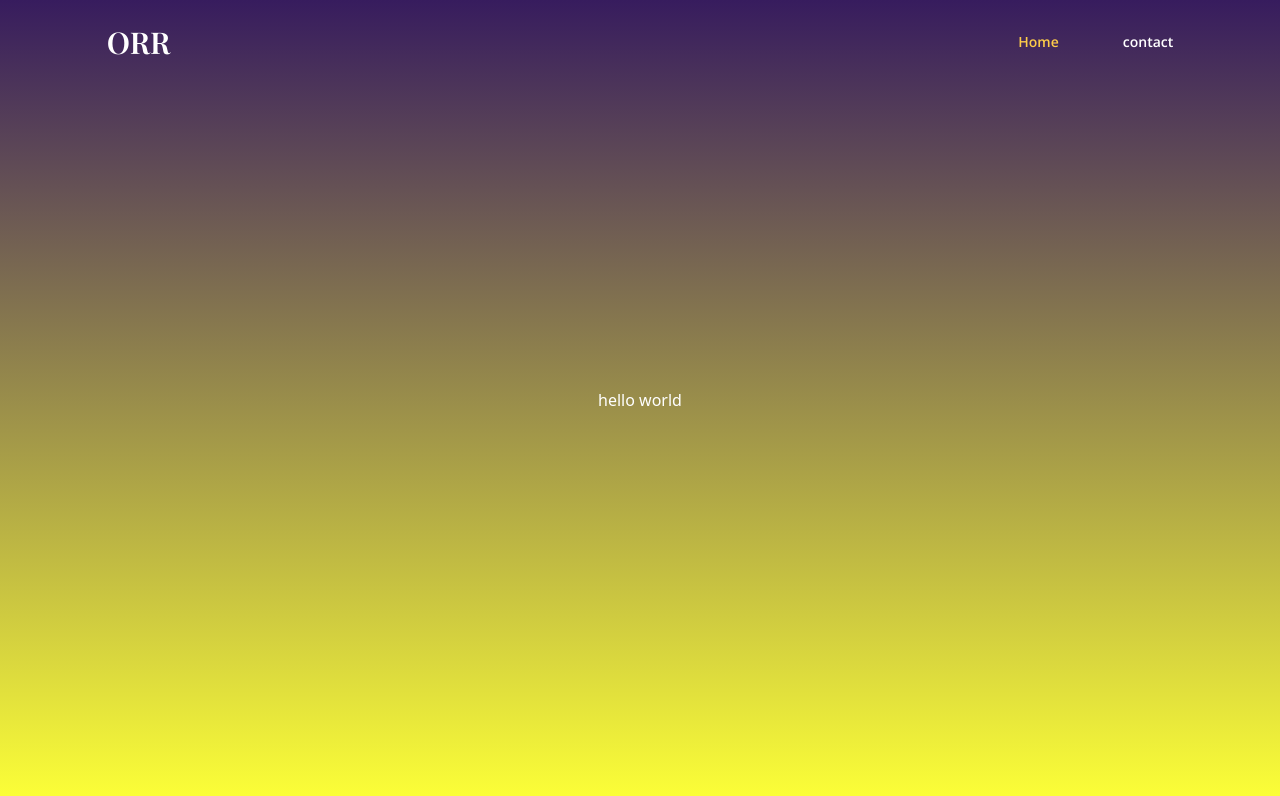
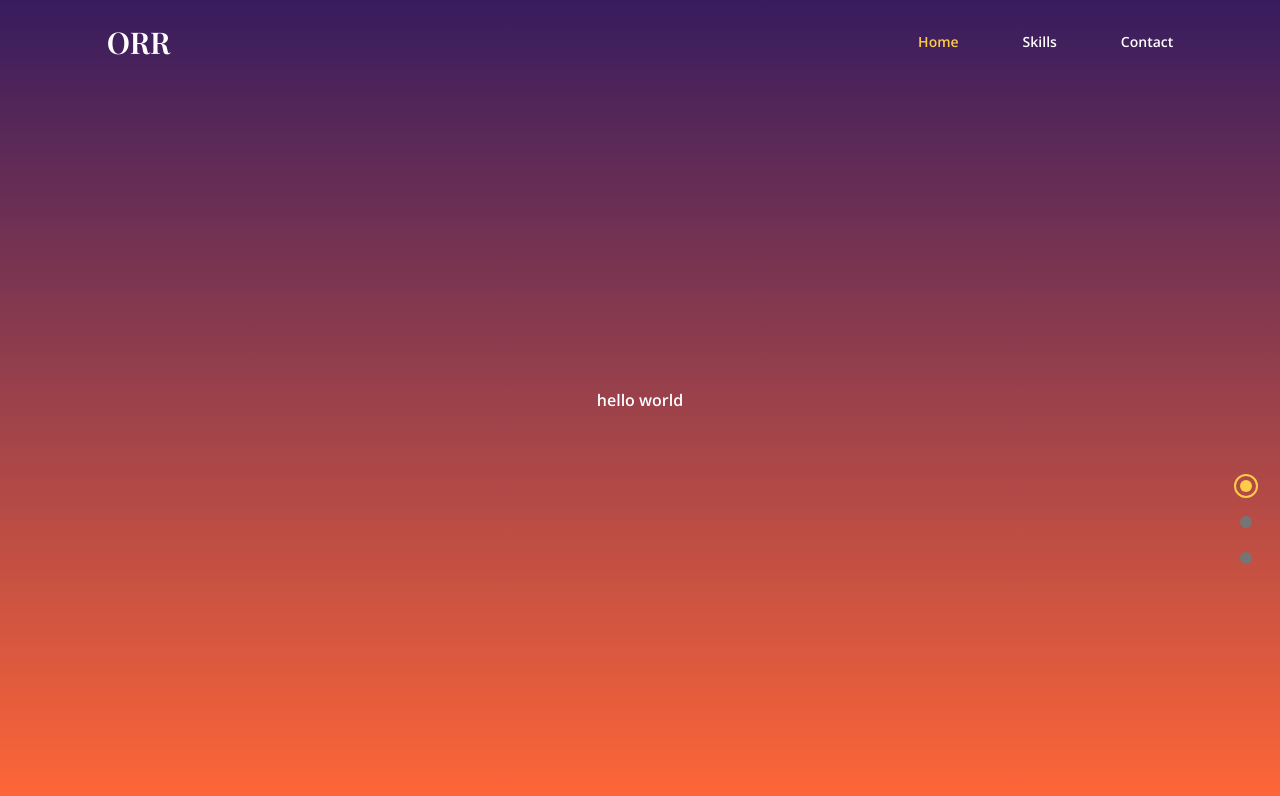
Before and after one commit to orrshalev/portfolio-website, a Next.js app: page / in a window 1280 px wide. Shown: the top 796 px of the page. Built offline with nearby package versions, Linux system fonts and the light colour scheme.

Commit message:
Dotgroup + fixes

```diff
--- /dev/null
+++ b/src/components/DotGroup.tsx
@@ -0,0 +1,32 @@
+import AnchorLink from "react-anchor-link-smooth-scroll";
+import { AnchorNames } from "../pages";
+
+type DotGroupProps = {
+  selectedPage: string;
+  setSelectedPage: (page: string) => void;
+};
+
+const DotGroup = ({ selectedPage, setSelectedPage }: DotGroupProps) => {
+  const selectedStyles = `relative bg-yellow before:absolute before:w-6 before:h-6\
+  before:rounded-full before:border-2 before:border-yellow before:left-[-50%]\
+  before:top-[-50%]`;
+  return (
+    <div className={`fixed top-[60%] right-7 flex flex-col gap-6`}>
+      {AnchorNames.map((page) => {
+        const lowerCasePage = page.toLowerCase();
+        return (
+          <AnchorLink
+            key={page}
+            className={`${
+              selectedPage === lowerCasePage ? selectedStyles : "bg-dark-grey"
+            } h-3 w-3 rounded-full`}
+            href={`#${lowerCasePage}`}
+            onClick={() => setSelectedPage(lowerCasePage)}
+          />
+        );
+      })}
+    </div>
+  );
+};
+
+export default DotGroup;
--- a/src/components/Navbar.tsx
+++ b/src/components/Navbar.tsx
@@ -1,28 +1,28 @@
+import React from "react";
 import { useState } from "react";
 import Image from "next/image";
 import AnchorLink from "react-anchor-link-smooth-scroll";
 import useMediaQuery from "../hooks/useMediaQuery";
+import { AnchorNames } from "../pages/index";
 
 type ScrollLinkProps = {
   page: string;
   selectedPage: string;
   setSelectedPage: (page: string) => void;
 };
-
 const ScrollLink = ({
   page,
   selectedPage,
   setSelectedPage,
 }: ScrollLinkProps) => {
   const lowerCasePage = page.toLowerCase();
-
   return (
     <AnchorLink
       className={`${
         selectedPage === lowerCasePage ? "text-yellow" : ""
       } transition duration-500 hover:text-yellow`}
       href={`#${lowerCasePage}`}
-      onChange={() => setSelectedPage(lowerCasePage)}
+      onClick={() => setSelectedPage(lowerCasePage)}
       id={lowerCasePage}
     >
       {page}
@@ -33,15 +33,34 @@ const ScrollLink = ({
 type NavbarProps = {
   selectedPage: string;
   setSelectedPage: (page: string) => void;
+  isTopOfPage: boolean;
 };
 
-const Navbar = ({ selectedPage, setSelectedPage }: NavbarProps) => {
+const ScrollLinks = ({ selectedPage, setSelectedPage }: ScrollLinkProps) => {
+  return AnchorNames.map((page) => (
+    <ScrollLink
+      key={page}
+      page={page}
+      selectedPage={selectedPage}
+      setSelectedPage={setSelectedPage}
+    />
+  ));
+};
+
+const Navbar = ({
+  isTopOfPage,
+  selectedPage,
+  setSelectedPage,
+}: NavbarProps) => {
   const [isMenuToggled, setIsMenuToggled] = useState(false);
   const isAboveSmallScreens = useMediaQuery("(min-width: 768px)");
+  const topColor = isTopOfPage ? "" : "bg-red";
 
   return (
     <nav className={`fixed top-0 z-40 w-full py-6`}>
-      <div className="mx-auto flex w-5/6 items-center justify-between">
+      <div
+        className={`mx-auto flex w-5/6 items-center justify-between ${topColor}`}
+      >
         <h4 className={`font-playfair text-3xl font-bold`}>ORR</h4>
 
         {/* DESKTOP NAV */}
@@ -49,24 +68,49 @@ const Navbar = ({ selectedPage, setSelectedPage }: NavbarProps) => {
           <div
             className={`flex justify-between gap-16 font-opensans text-sm font-semibold`}
           >
-            <ScrollLink
-              page="Home"
-              selectedPage={selectedPage}
-              setSelectedPage={setSelectedPage}
-            />
-            <ScrollLink
-              page="contact"
-              selectedPage={selectedPage}
-              setSelectedPage={setSelectedPage}
-            />
+            {ScrollLinks({selectedPage, setSelectedPage} as ScrollLinkProps)}
           </div>
         ) : (
+          // Mobile toggle button
           <button
-            className={`rounded-full bg-red p-2`}
+            className={`rounded-full bg-blue p-2`}
             onClick={() => setIsMenuToggled(!isMenuToggled)}
           >
-            <Image alt="menu-icon" src="/assets/bars-solid.svg" width={10} height={10}/>
+            <Image
+              alt="menu-icon"
+              src="/assets/bars-solid.svg"
+              width={10}
+              height={10}
+            />
           </button>
+        )}
+
+        {/* MOBILE POPUP */}
+        {!isAboveSmallScreens && (
+          <div
+            className={`fixed right-0 bottom-0 h-full w-[300px] bg-blue duration-300 ease-in-out ${
+              isMenuToggled ? "translate-x-0" : "translate-x-full"
+            }`}
+          >
+            {/* CLOSE ICON */}
+            <div className={`flex justify-end p-12`}>
+              <button onClick={() => setIsMenuToggled(!isMenuToggled)}>
+                <Image
+                  alt="close-icon"
+                  src="/assets/xmark-solid.svg"
+                  width={10}
+                  height={10}
+                />
+              </button>
+            </div>
+
+            {/* MENU ITEMS */}
+            <div
+              className={`ml-[33%] flex flex-col gap-10 text-2xl text-deep-blue`}
+            >
+              {ScrollLinks(({selectedPage, setSelectedPage} as ScrollLinkProps))}
+            </div>
+          </div>
         )}
       </div>
     </nav>
--- a/src/pages/index.tsx
+++ b/src/pages/index.tsx
@@ -1,13 +1,24 @@
 import { type NextPage } from "next";
 import Head from "next/head";
 import useMediaQuery from "../hooks/useMediaQuery";
-import Link from "next/link";
-import { useState } from "react";
+import { useEffect, useState } from "react";
 import Navbar from "../components/Navbar";
+import DotGroup from "../components/DotGroup";
+
+export const AnchorNames = ["Home", "Skills", "Contact"] as const;
 
 const Home: NextPage = () => {
   const [selectedPage, setSelectedPage] = useState("home");
+  const [isTopOfPage, setIsTopOfPage] = useState(true);
   const isAboveMediumScreens = useMediaQuery("(min-width: 1060px)");
+
+  useEffect(() => {
+    const HandleScroll = () => {
+      window.scrollY === 0 ? setIsTopOfPage(true) : setIsTopOfPage(false);
+    }
+    window.addEventListener("scroll", HandleScroll);
+    return () => window.removeEventListener("scroll", HandleScroll);
+  }, []);
 
   return (
     <>
@@ -16,9 +27,14 @@ const Home: NextPage = () => {
         <meta name="description" content="Orr Shalev's portfolio website." />
         <link rel="icon" href="/favicon.ico" />
       </Head>
-      <main className="flex min-h-screen flex-col items-center justify-center bg-gradient-to-b from-[#371c5e] to-[#fcff37]">
-        <Navbar selectedPage={selectedPage} setSelectedPage={setSelectedPage} />
-        <h1> hello world </h1>
+      <Navbar
+        isTopOfPage={isTopOfPage}
+        selectedPage={selectedPage}
+        setSelectedPage={setSelectedPage}
+      />
+      <DotGroup selectedPage={selectedPage} setSelectedPage={setSelectedPage} />
+      <main className="flex min-h-screen flex-col items-center justify-center bg-gradient-to-b from-[#371c5e] to-[#ff6637]">
+        <h1 className={`font-opensans font-semibold`}> hello world </h1>
       </main>
     </>
   );
--- a/tailwind.config.cjs
+++ b/tailwind.config.cjs
@@ -22,8 +22,13 @@ module.exports = {
           opensans: ["Open Sans", "sans-serif"],
       },
       content: {
-        brush: "url('/src/assets/brush.png')",
+        brush: "url('/assets/brush.png')",
       }
+    },
+    screens: {
+      xs: "480px",
+      sm: "768px",
+      md: "1060px",
     },
   },
   plugins: [],
```
Also changed, not shown: public/assets/xmark-solid.svg (added).
